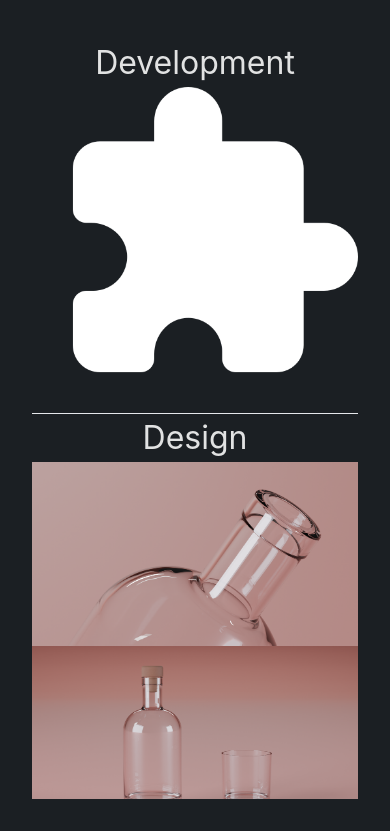
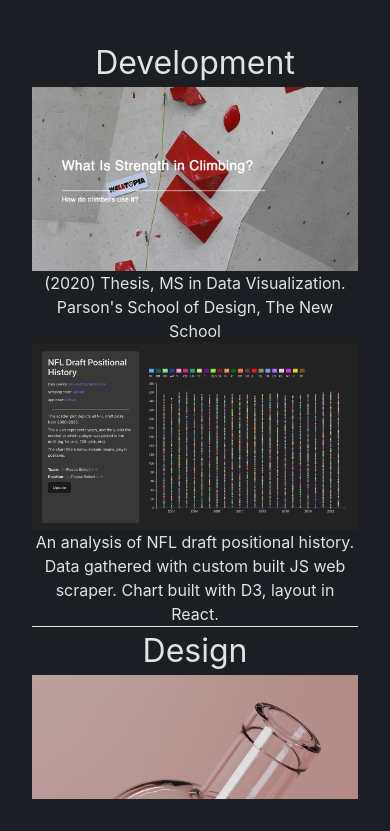
Before and after one commit to dmalary/portfolio_v1, a React (Vite) app: page / in a window 390 px wide. Shown: the part 1440-2271 px from the top of the page. Built offline with nearby package versions, Linux system fonts and the light colour scheme.

Commit message:
feat: add dev projects

```diff
--- a/src/App.jsx
+++ b/src/App.jsx
@@ -39,12 +39,14 @@ function App() {
             {/* <div className='w-10 h-10 px-1 inline-block'><a href="https://www.instagram.com/from_studio_jane/" target="_blank" rel="noopener noreferrer"><img src="/imgs/sm-icons-instagram-glyph-logo.webp" alt="Instagram" /></a></div> */}
             {/* <div className='w-10 h-10 px-1 inline-block'><a href="https://dribbble.com/thedavmal" target="_blank" rel="noopener noreferrer"><img src="/imgs/puzzle.png" alt="Dribble" /></a></div> */}
             {/* <hr /> */}
+            {/* {add email/cv  icons} */}
           </div>
         </div>
         <div className='portfolio-col col-span-1 md:col-span-2 px-1 py-4'>
           <div className='section-card section-dev py-4'>
             <div className='section-titles text-left py-2'><h2>Development</h2></div>
-            <ProjectTile img={'../imgs/puzzle.png'} link={'https://github.com/dmalary'} size={'w-10'}/>
+            <ProjectTile img={'../imgs/dev/thesis.png'} copy={"(2020) Thesis, MS in Data Visualization. Parson's School of Design, The New School"} link={'https://parsons.nyc/thesis-2021/'} size={'w-full md:w-full'}/>
+            <ProjectTile img={'../imgs/dev/nfl_draft-project1.png'} copy={"An analysis of NFL draft positional history. Data gathered with custom built JS web scraper. Chart built with D3, layout in React."} link={'https://dmalary.github.io/nfl_draft-dashboard/'} size={'w-full md:w-full'}/>
           </div>
           <hr />
           <div className='section-card section-des py-4'>
@@ -58,6 +60,7 @@ function App() {
             <ProjectTile img={'../imgs/des/all_caps0001.png'} size={'w-full md:w-full'}/>
             <ProjectTile img={'../imgs/des/blue-0001.png'} size={'w-full md:w-3/5'}/>
             <ProjectTile img={'../imgs/des/kore_0001.png'} size={'w-full md:w-2/5'}/>
+            <ProjectTile img={'../imgs/des/studio_project-brochure.png'} size={'w-full md:w-full'}/>
           </div>
           <hr />
           <div className="section-card section-wr py-4">
@@ -92,6 +95,10 @@ function App() {
               </li>
             </ul>
           </div>
+          {/* <hr />
+          <div className="section-card section-companies py-4">
+            add company logos worked with
+          </div> */}
         </div>
       </div>
     </>
```
